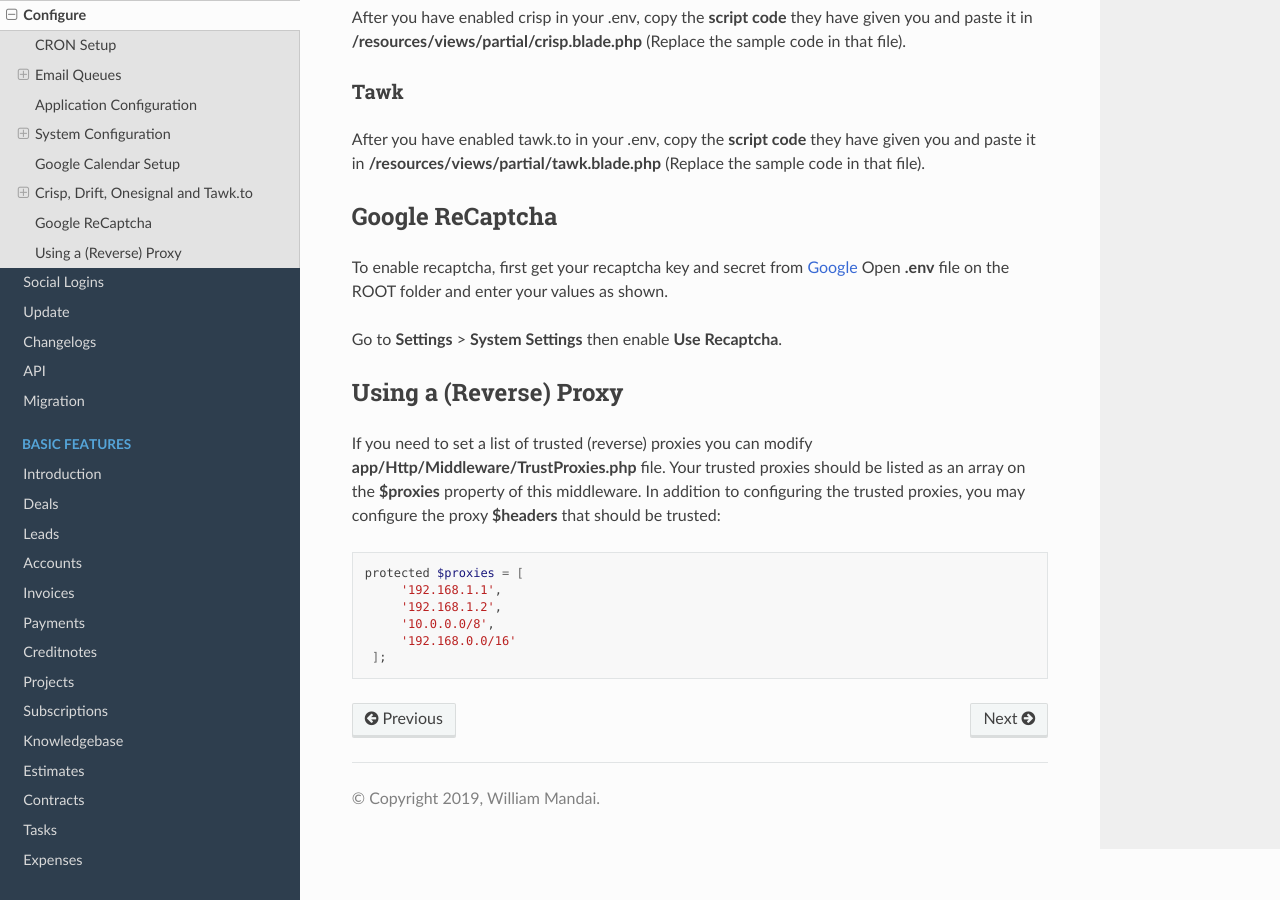
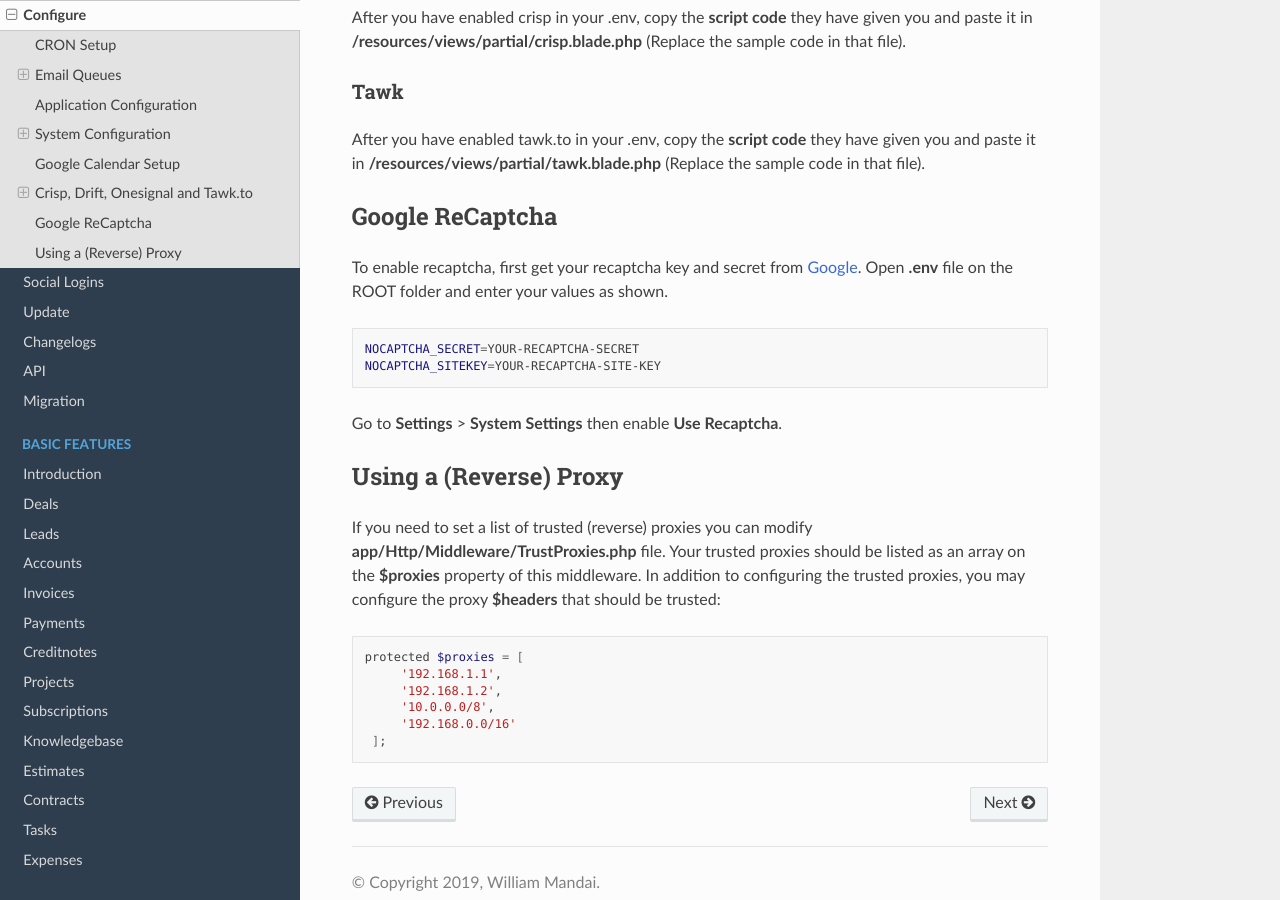
Before and after one commit to wmandai/workice-docs, a Sphinx documentation site: the page built from docs/source/configure.rst, in a window 1280 px wide and 900 px high, scrolled down 5714 px. Built offline with Sphinx 7.4.7 and the Read the Docs theme 2.0.0, drawn with Linux system fonts in a browser that asks for light colours.

Commit message:
fix recaptcha code

```diff
--- a/docs/source/configure.rst
+++ b/docs/source/configure.rst
@@ -220,10 +220,11 @@ After you have enabled tawk.to in your .env, copy the **script code** they have
 
 Google ReCaptcha
 """""""""""""""""""
-To enable recaptcha, first get your recaptcha key and secret from `Google <https://www.google.com/recaptcha>`__
+To enable recaptcha, first get your recaptcha key and secret from `Google <https://www.google.com/recaptcha>`__.
 Open **.env** file on the ROOT folder and enter your values as shown.
 
 .. code-block:: shell
+
 	NOCAPTCHA_SECRET=YOUR-RECAPTCHA-SECRET
 	NOCAPTCHA_SITEKEY=YOUR-RECAPTCHA-SITE-KEY
 
```
